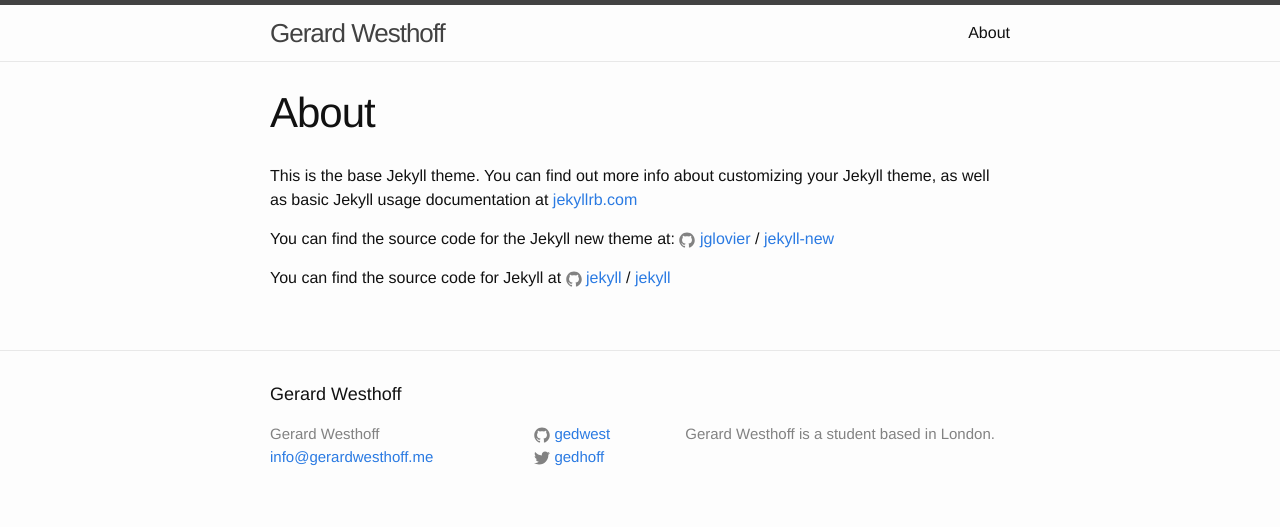
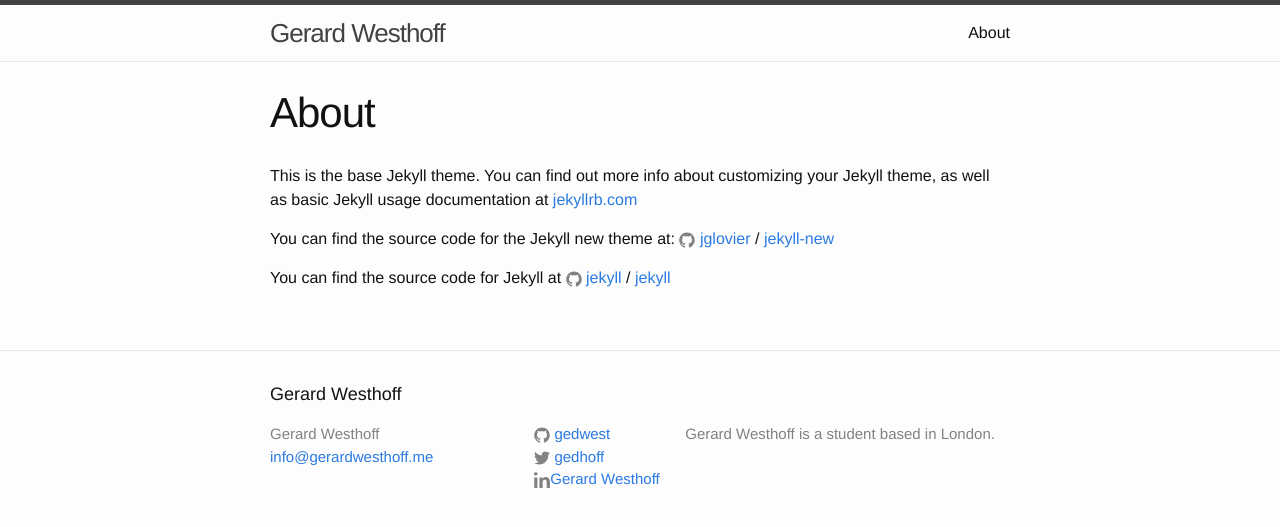
Before and after one commit to gedwest/gedwest.github.ioOLD, a Jekyll site: the page built from about.md, in a window 1280 px wide. Shown: the top 527 px of the page. Built offline with Jekyll 4.4.1, drawn with Linux system fonts in a browser that asks for light colours.

Commit message:
Update footer.html

```diff
--- a/_includes/footer.html
+++ b/_includes/footer.html
@@ -25,6 +25,11 @@
             {% include icon-twitter.html username=site.twitter_username %}
           </li>
           {% endif %}
+            {% if site.linkedin_username %}
+          <li>
+            {% include icon-linkedin.html username=site.linkedin_username %}
+          </li>
+          {% endif %}
         </ul>
       </div>
 
```
